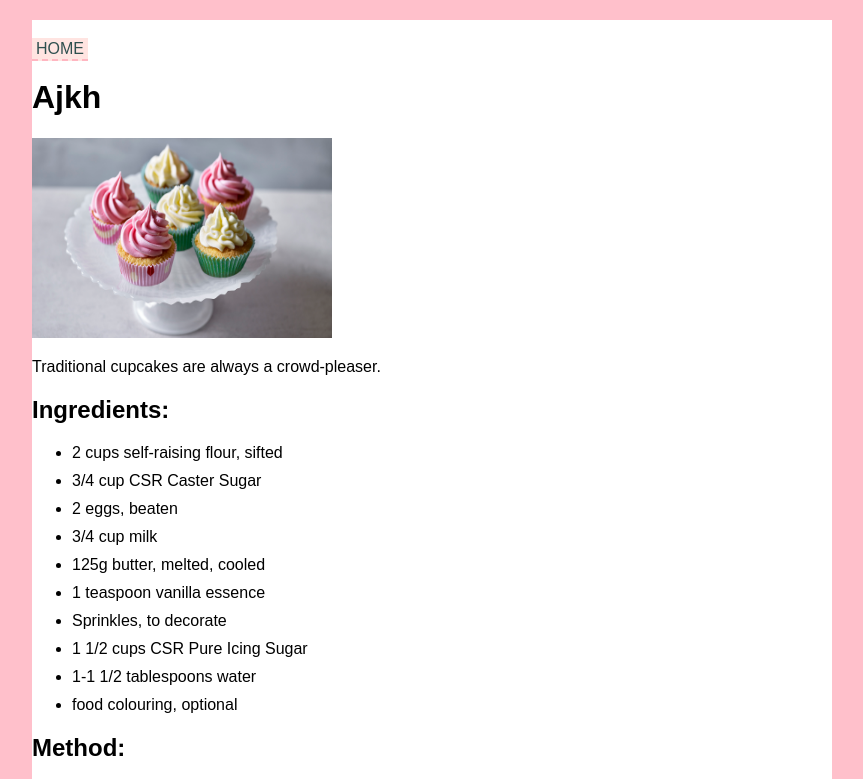
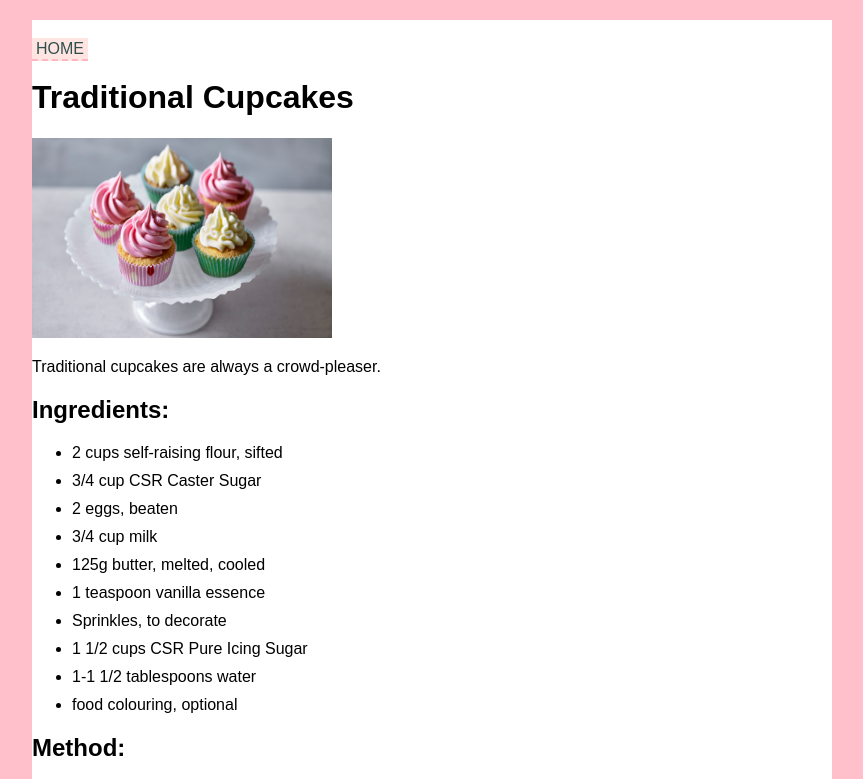
Before and after one commit to seble6/first, a plain HTML site: page traditional-cupcakes.html in a window 1280 px wide. Shown: the top 779 px of the page, without its empty margins (208-1071 px from the left). Drawn offline with Linux system fonts and the light colour scheme.

Commit message:
Update header

```diff
--- a/traditional-cupcakes.html
+++ b/traditional-cupcakes.html
@@ -8,7 +8,7 @@
   <body>
 
    <a href=index.html>HOME</a>
-   <h1>Ajkh</h1>
+   <h1>Traditional Cupcakes</h1>
    <img src="cupcake.jpg" title="Cupcake" alt="sweet cupcake" width="300" height="200"/>
 <p>
 Traditional cupcakes are always a crowd-pleaser.
```
